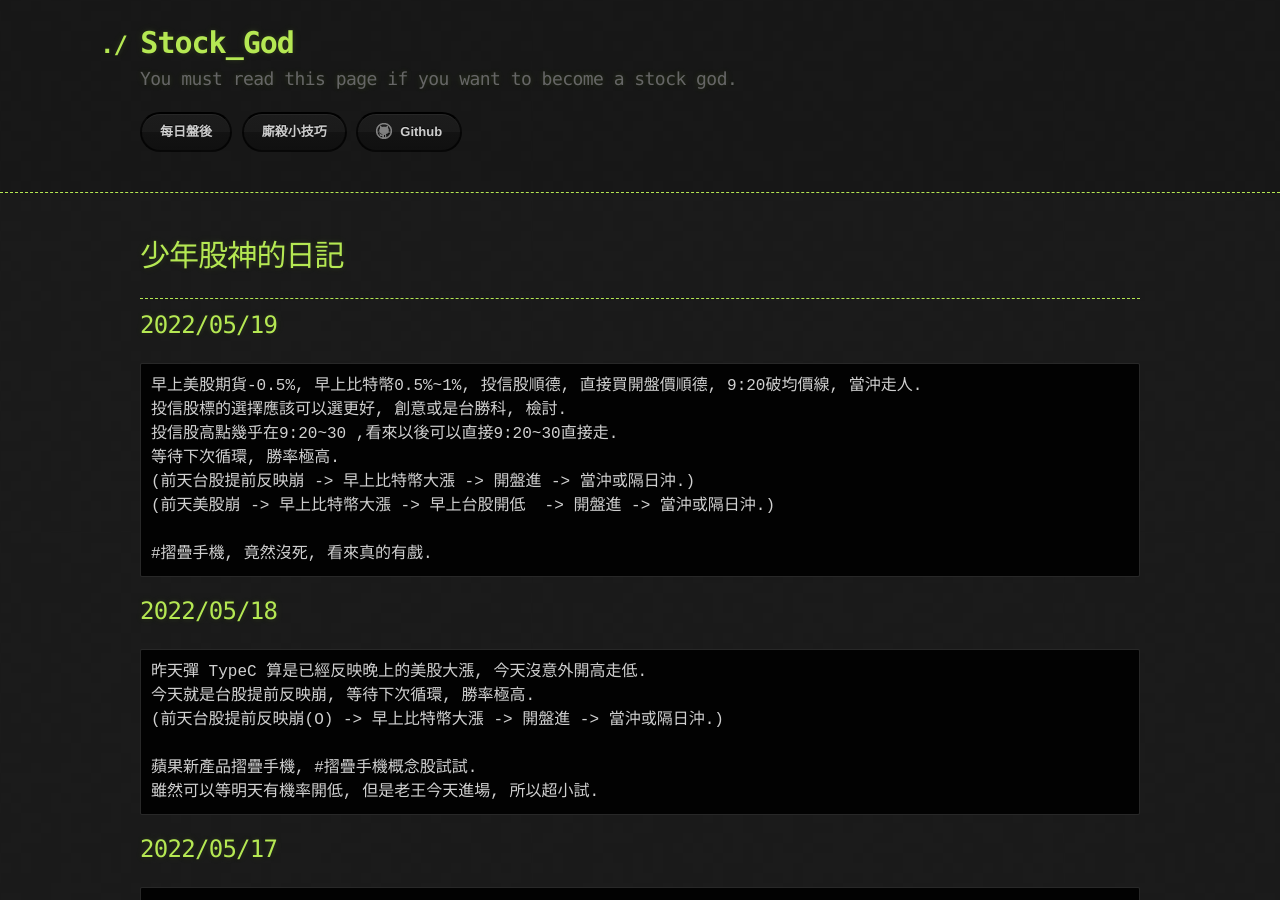
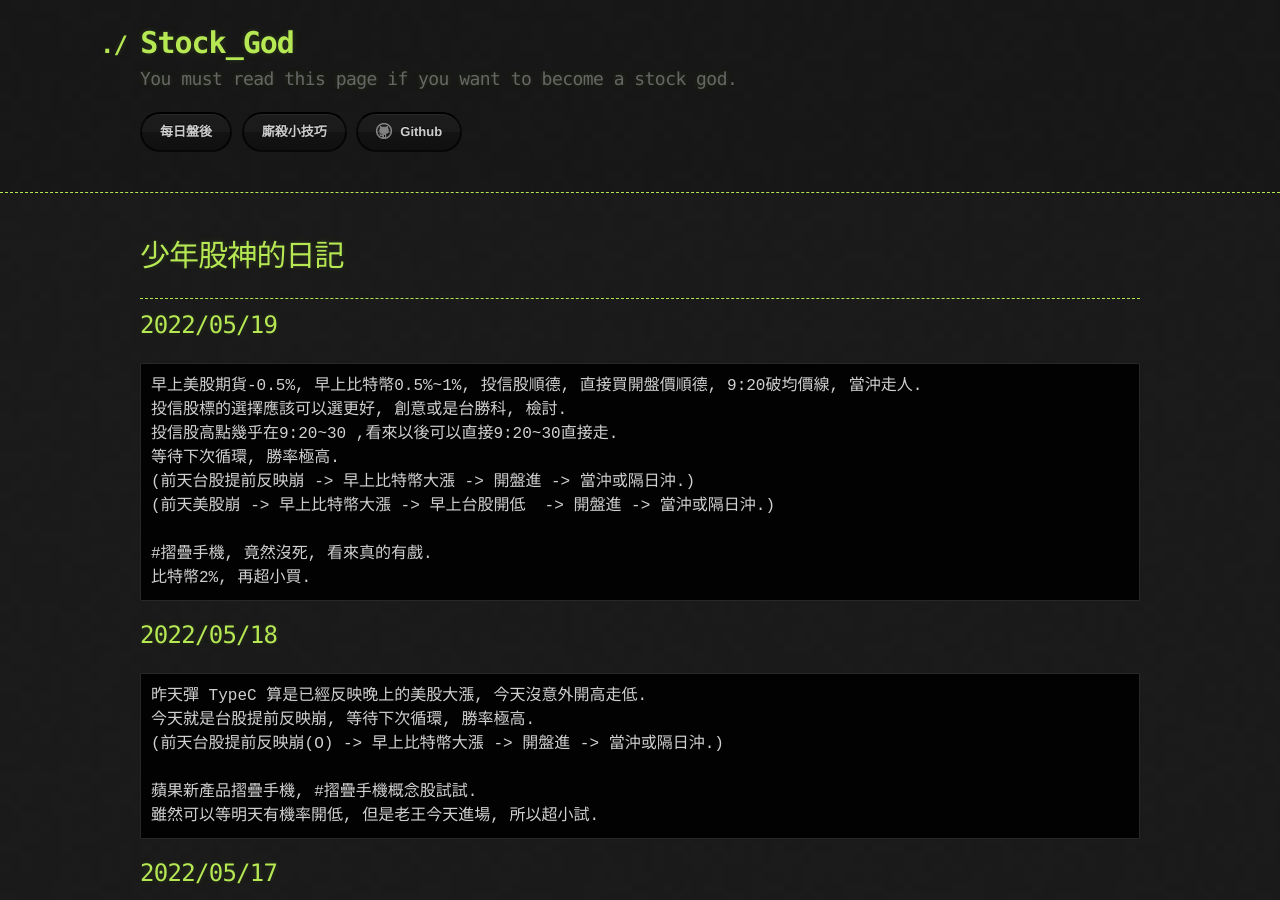
Before and after one commit to lepg5487/Stock_God, a Jekyll site: the page built from index.md, in a window 1280 px wide and 900 px high. Built offline with Jekyll 4.4.1, drawn with Linux system fonts in a browser that asks for light colours; our own code applies the rules of GitHub Pages for plain Markdown files.

Commit message:
Update index.md

````diff
--- a/index.md
+++ b/index.md
@@ -16,6 +16,7 @@ layout: testlayouts
 (前天美股崩 -> 早上比特幣大漲 -> 早上台股開低  -> 開盤進 -> 當沖或隔日沖.)
 
 #摺疊手機, 竟然沒死, 看來真的有戲.
+比特幣2%, 再超小買.
 ```
 
 ## 2022/05/18
````
